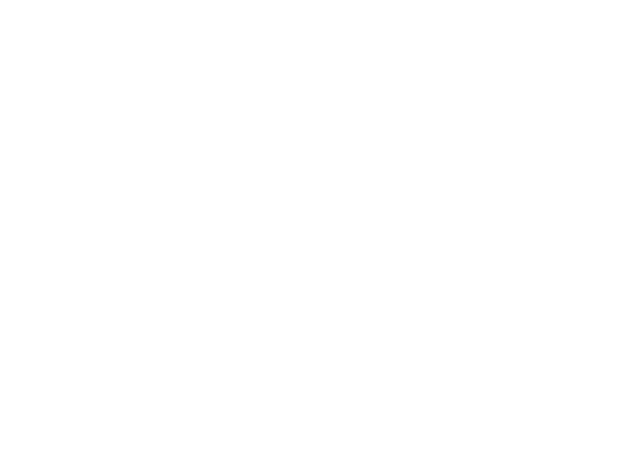
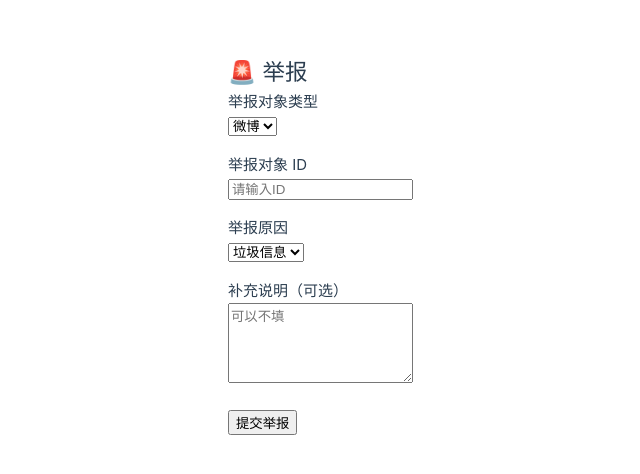
Before and after one commit to sunxiaohui19891003-design/miniweibo-frontend, a Vue app: page /report in a window 1280 px wide. Before the commit this address had no page. Shown: the part 156-630 px from the top of the page, without its empty margins (187-827 px from the left). Built offline with nearby package versions, Linux system fonts and the light colour scheme.

Commit message:
add favorite frontend

```diff
--- a/src/router/index.js
+++ b/src/router/index.js
@@ -29,6 +29,12 @@
       component: ViewHistory
     },
     {
+      path: '/report',
+      component: () => import('../views/Report.vue')
+
+    },
+
+    {
       path: '/about',
       name: 'about',
       component: () => import('../views/AboutView.vue')
--- a/src/views/Report.vue
+++ b/src/views/Report.vue
@@ -0,0 +1,76 @@
+<template>
+  <div style="padding: 40px; max-width: 500px; margin: auto">
+    <h2>🚨 举报</h2>
+
+    <div style="margin-bottom: 15px">
+      <label>举报对象类型</label><br />
+      <select v-model="targetType">
+        <option value="WEIBO">微博</option>
+        <option value="COMMENT">评论</option>
+      </select>
+    </div>
+
+    <div style="margin-bottom: 15px">
+      <label>举报对象 ID</label><br />
+      <input v-model="targetId" placeholder="请输入ID" />
+    </div>
+
+    <div style="margin-bottom: 15px">
+      <label>举报原因</label><br />
+      <select v-model="reasonType">
+        <option value="SPAM">垃圾信息</option>
+        <option value="ABUSE">辱骂攻击</option>
+        <option value="ILLEGAL">违法内容</option>
+        <option value="OTHER">其他</option>
+      </select>
+    </div>
+
+    <div style="margin-bottom: 20px">
+      <label>补充说明（可选）</label><br />
+      <textarea
+        v-model="description"
+        style="width: 100%; height: 80px"
+        placeholder="可以不填"
+      />
+    </div>
+
+    <button @click="submitReport">提交举报</button>
+  </div>
+</template>
+
+<script setup>
+import { ref } from 'vue'
+import axios from 'axios'
+
+axios.defaults.withCredentials = true
+
+const targetType = ref('WEIBO')
+const targetId = ref('')
+const reasonType = ref('SPAM')
+const description = ref('')
+
+async function submitReport() {
+  if (!targetId.value) {
+    alert('请输入 targetId')
+    return
+  }
+
+  try {
+    await axios.post(
+      'https://miniweibo-backend.onrender.com/report',
+      null,
+      {
+        params: {
+          targetType: targetType.value,
+          targetId: targetId.value,
+          reasonType: reasonType.value,
+          description: description.value
+        }
+      }
+    )
+    alert('举报成功')
+  } catch (e) {
+    alert('举报失败，请确认已登录')
+  }
+}
+</script>
```
